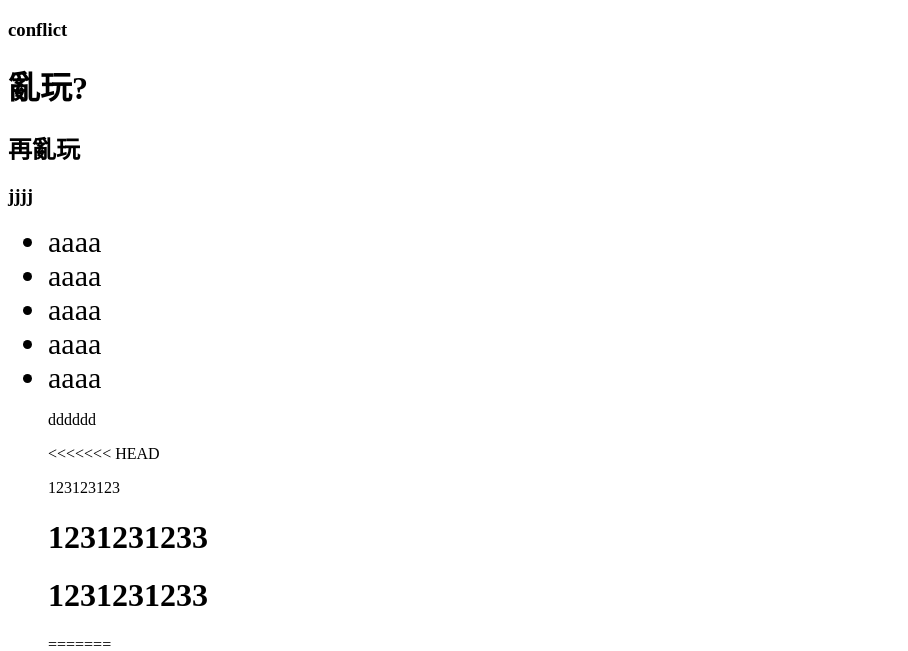
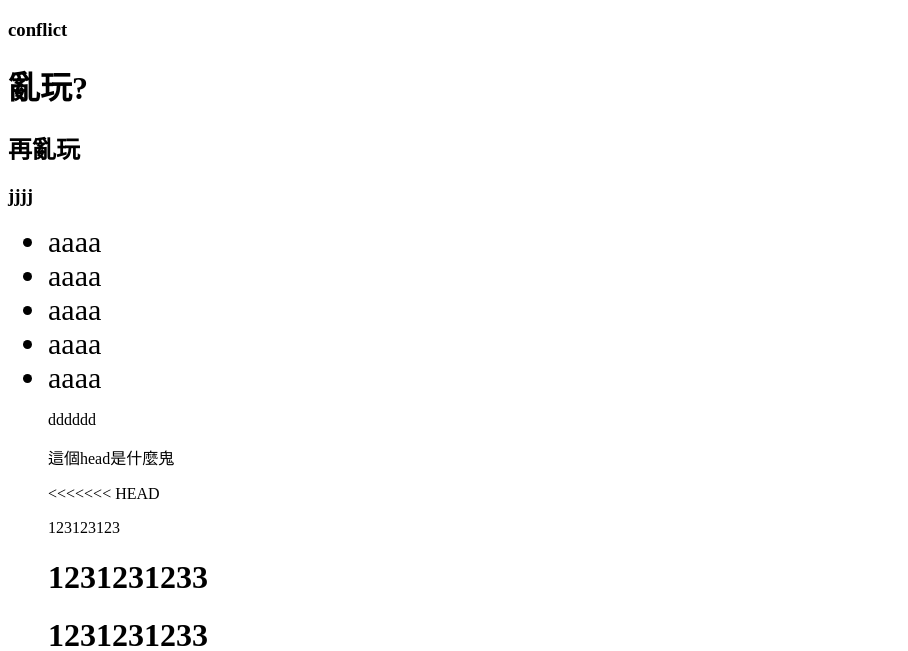
Before and after one commit to R6NNN/McDowland, a plain HTML site: page index.html in a window 1280 px wide. Shown: the top 651 px of the page, without its empty margins (0-908 px from the left). Drawn offline with Linux system fonts and the light colour scheme.

Commit message:
no message

```diff
--- a/index.html
+++ b/index.html
@@ -23,6 +23,7 @@
     <li>aaaa</li>
     </div>
     <p>dddddd</p>
+    <p>這個head是什麼鬼</p>
 <<<<<<< HEAD
     <p>123123123</p>
     <h1>1231231233</h1>
```
